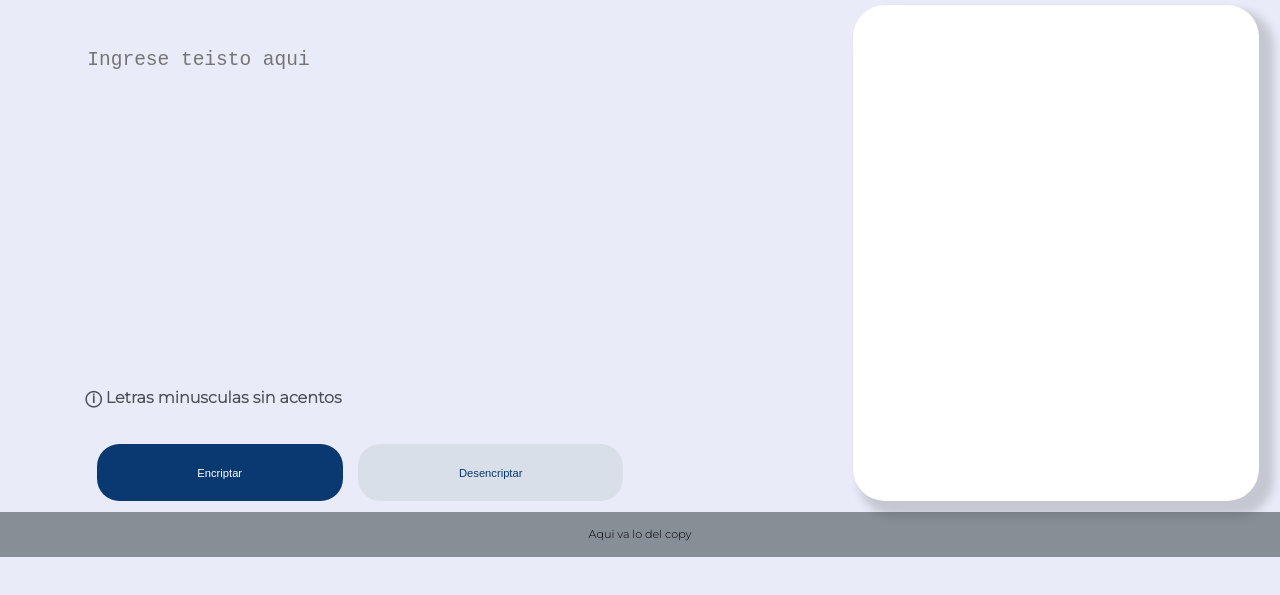
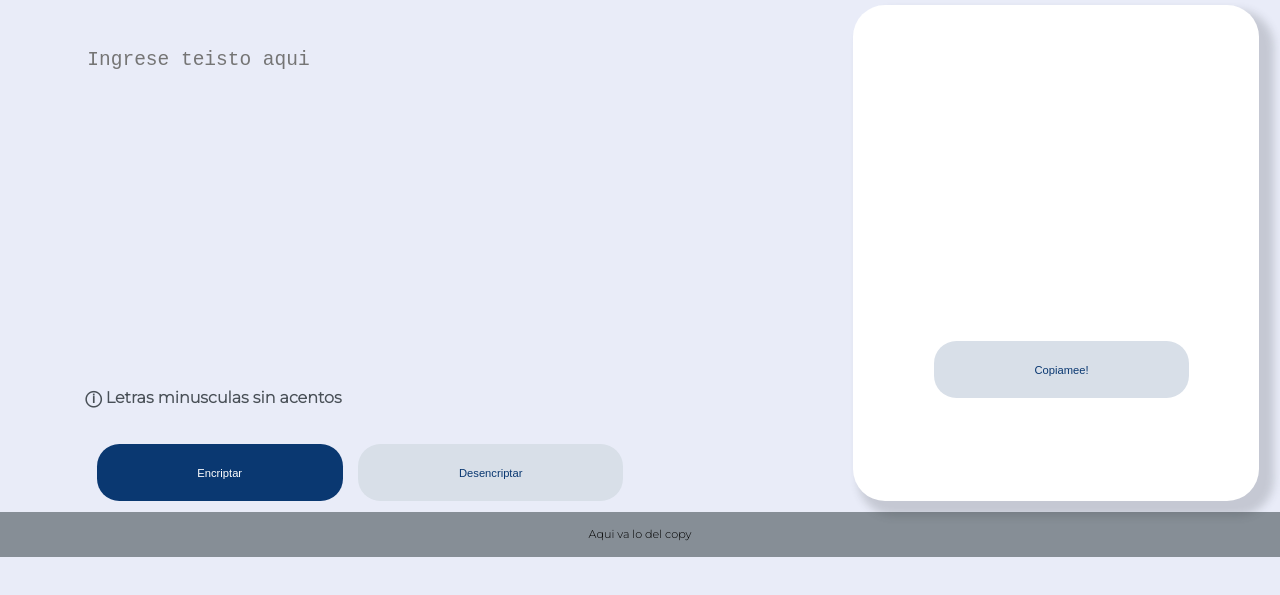
Before and after one commit to fabyrpg/aluragit, a plain HTML site: page Encriptador/Encriptador.html in a window 1280 px wide. Both pictures are taken after a click on the button "Encriptar". Shown: the part 99-694 px from the top of the page. Drawn offline with Linux system fonts and the light colour scheme.

Commit message:
Challengeonecodificador5

```diff
--- a/Encriptador/Encriptador.html
+++ b/Encriptador/Encriptador.html
@@ -58,7 +58,7 @@
 
                     <textarea id="textosalida"></textarea>
 
-                    <button id="botoncopiar" onclick="copiar()">Copiamee!</button>
+                    <button id="botoncopiar" onclick="copiar()" class="boton">Copiamee!</button>
 
                 </section>
 
--- a/Encriptador/logicacodigo.js
+++ b/Encriptador/logicacodigo.js
@@ -23,11 +23,14 @@ function encriptador(){
     document.getElementById("textosalida").innerHTML = textoencriptado;
     console.log (textoencriptado);
 
+
     document.getElementById("figuramuneco").style.display = "none";
     document.getElementById("texto1").style.display = "none";
     document.getElementById("texto2").style.display = "none";
 
-    document.getElementById("botoncopiar").style.display = "show";
+    document.getElementById("botoncopiar").style.display="inline-block";
+
+    document.getElementById("textoentrada").value = "";
 
 
 }
@@ -51,12 +54,15 @@ function desencriptar(){
 
     document.getElementById("textosalida").innerHTML = textodesencriptado;
 
+
+
 }
 
 function copiar(){
     var contenido = document.querySelector('#textosalida');
     //contenido.select();
-    console.log(contenido);
-    document.execCommand("copy");
+    contenido.select();
+    navigator.clipboard.writeText(contenido.value);
+    //alert("copiado");
 
 }
```
Also changed, not shown: Encriptador/txt.txt (added).
